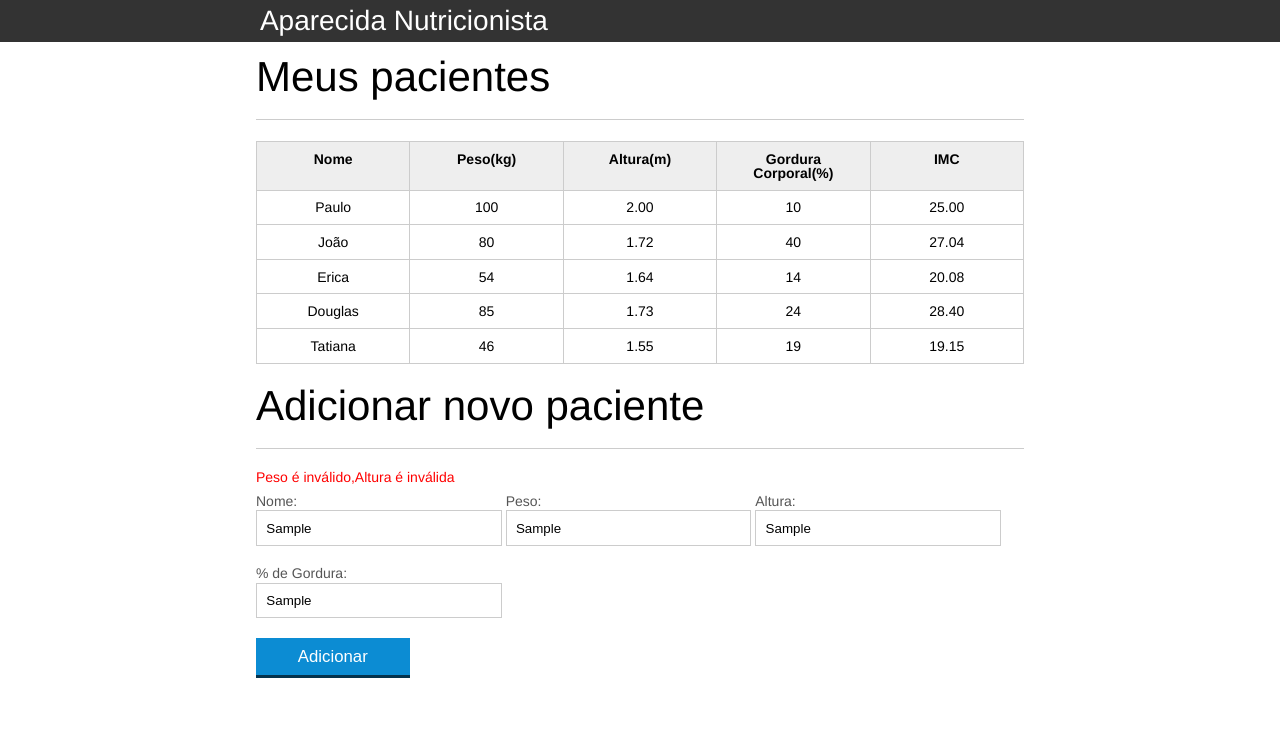
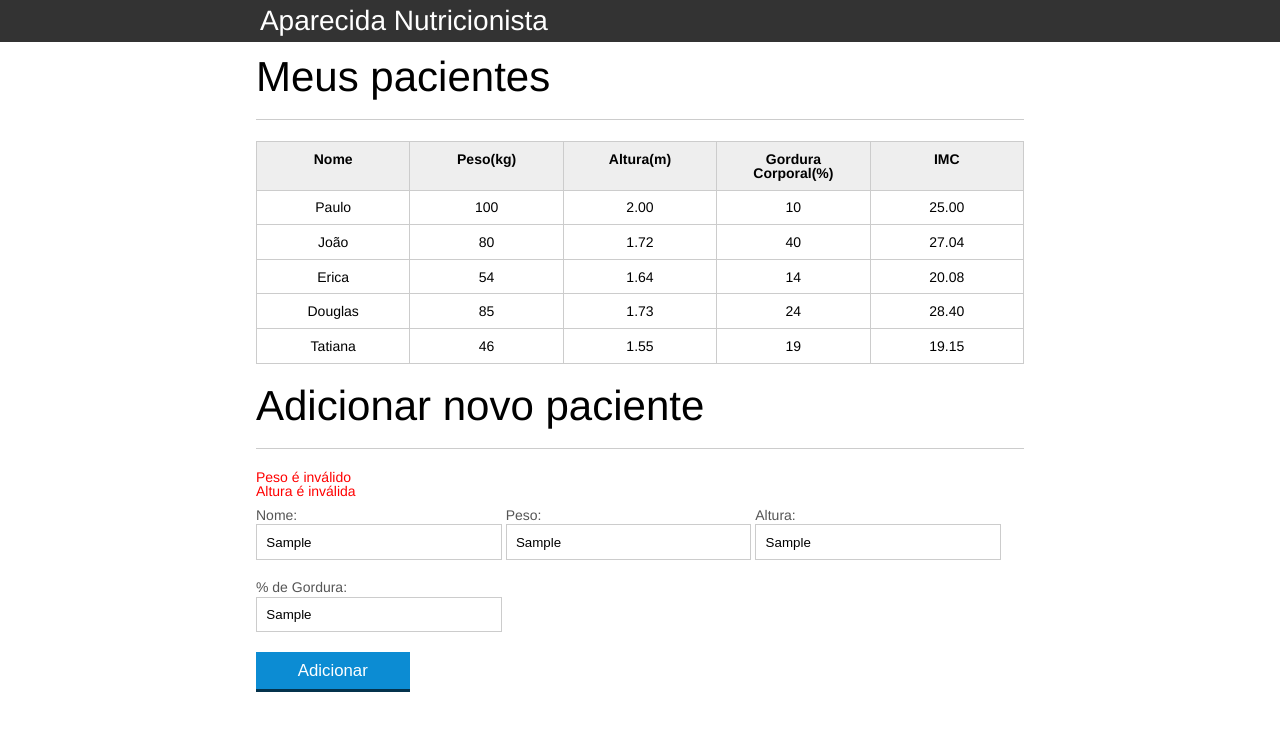
Before and after one commit to DouglasOkami/javaAlura, a plain HTML site: page introducao-javascript/index.html in a window 1280 px wide. Both pictures are taken after typing "Sample", "Sample", "Sample", "Sample" into the empty fields and a click on the button "Adicionar". Drawn offline with Linux system fonts and the light colour scheme.

Commit message:
criando array de mensagens de erros

```diff
--- a/introducao-javascript/css/index.css
+++ b/introducao-javascript/css/index.css
@@ -138,6 +138,6 @@ button[disabled=disabled], button:disabled {
 .paciente-invalido{
 	background-color: lightcoral;
 }
-#mensagem-erro{
+#mensagens-erros{
 	color: red;
 }
--- a/introducao-javascript/index.html
+++ b/introducao-javascript/index.html
@@ -77,7 +77,7 @@
 	<!-- ... -->
 	<section class="container">
 		<h2 id="titulo-form">Adicionar novo paciente</h2>
-		<ul id="mensagem-erro">
+		<ul id="mensagens-erros">
 			<li></li>
 			<li></li>
 			<li></li>
@@ -110,6 +110,7 @@
 
 	<script src="js/calcula-imc.js"></script>
 	<script src="js/form.js"></script>
+	<script src="js/remover-paciente.js"></script>
 </body>
 
 </html>
--- a/introducao-javascript/js/calcula-imc.js
+++ b/introducao-javascript/js/calcula-imc.js
@@ -14,8 +14,8 @@ for (let i = 0; i < pacientes.length; i++) {
 
     var tdImc = paciente.querySelector(".info-imc");
 
-    var pesoValido = valisaPeso(peso);
-    var alturaValida = valisaAltura(altura);
+    var pesoValido = validaPeso(peso);
+    var alturaValida = validaAltura(altura);
 
     if (!pesoValido) {
         console.log("Peso inválido!");
@@ -35,7 +35,7 @@ for (let i = 0; i < pacientes.length; i++) {
     }
 }
 
-function valisaPeso(peso){
+function validaPeso(peso){
     if(peso > 0 && peso < 300){
         return true;
     }else{
@@ -43,7 +43,7 @@ function valisaPeso(peso){
     }
 }
 
-function valisaAltura(altura){
+function validaAltura(altura){
     if(altura > 0 && altura < 3.00){
         return true;
     }else{
--- a/introducao-javascript/js/form.js
+++ b/introducao-javascript/js/form.js
@@ -8,17 +8,33 @@ botaoAdd.addEventListener("click", function (event) {
     var pacienteTR = montaTr(paciente);
 
     var erros = validaPaciente(paciente);
-
+    console.log(erros);
     if (erros.length > 0) {
-        var mensagemErro = document.querySelector("#mensagem-erro");
-        mensagemErro.textContent = erros;
+        exibeMensagensErros(erros);
         return;
     }
 
     var tabela = document.querySelector("#tabela-pacientes");
     tabela.appendChild(pacienteTR);
     form.reset();
+    var mensagensErro = document.querySelector("#mensagens-erros");
+    mensagensErro.innerHTML = "";
 });
+function exibeMensagensErros(erros) {
+    var ul = document.querySelector("#mensagens-erros");
+    ul.innerHTML = "";
+
+    erros.forEach(function (erro) {
+        var li = document.createElement("li");
+        li.textContent = erro;
+        ul.appendChild(li);
+    });
+
+    /*for (var i = 0; i < erros.length; i++) {
+            var erro = erros[i];
+
+        }*/
+}
 
 function obtemPctDoFormulario(form) {
     var paciente = {
@@ -55,11 +71,23 @@ function montaTd(dado, classe) {
 function validaPaciente(paciente) {
     var erros = [];
 
-    if (!valisaPeso(paciente.peso)) {
+    if (paciente.peso.length != 0 && !validaPeso(paciente.peso)) {
         erros.push("Peso é inválido");
     }
-    if (!valisaAltura(paciente.altura)) {
+    if (paciente.altura.length != 0 && !validaAltura(paciente.altura)) {
         erros.push("Altura é inválida");
+    }
+    if (paciente.nome.length == 0) {
+        erros.push("O nome não pode ser em branco");
+    }
+    if (paciente.peso.length == 0) {
+        erros.push("O peso não pode ser em branco");
+    }
+    if (paciente.altura.length == 0) {
+        erros.push("A altura não pode ser em branco");
+    }
+    if (paciente.gordura.length == 0) {
+        erros.push("A gordura não pode ser em branco");
     }
 
     return erros;
```
Also changed, not shown: introducao-javascript/js/remover-paciente.js (added).
